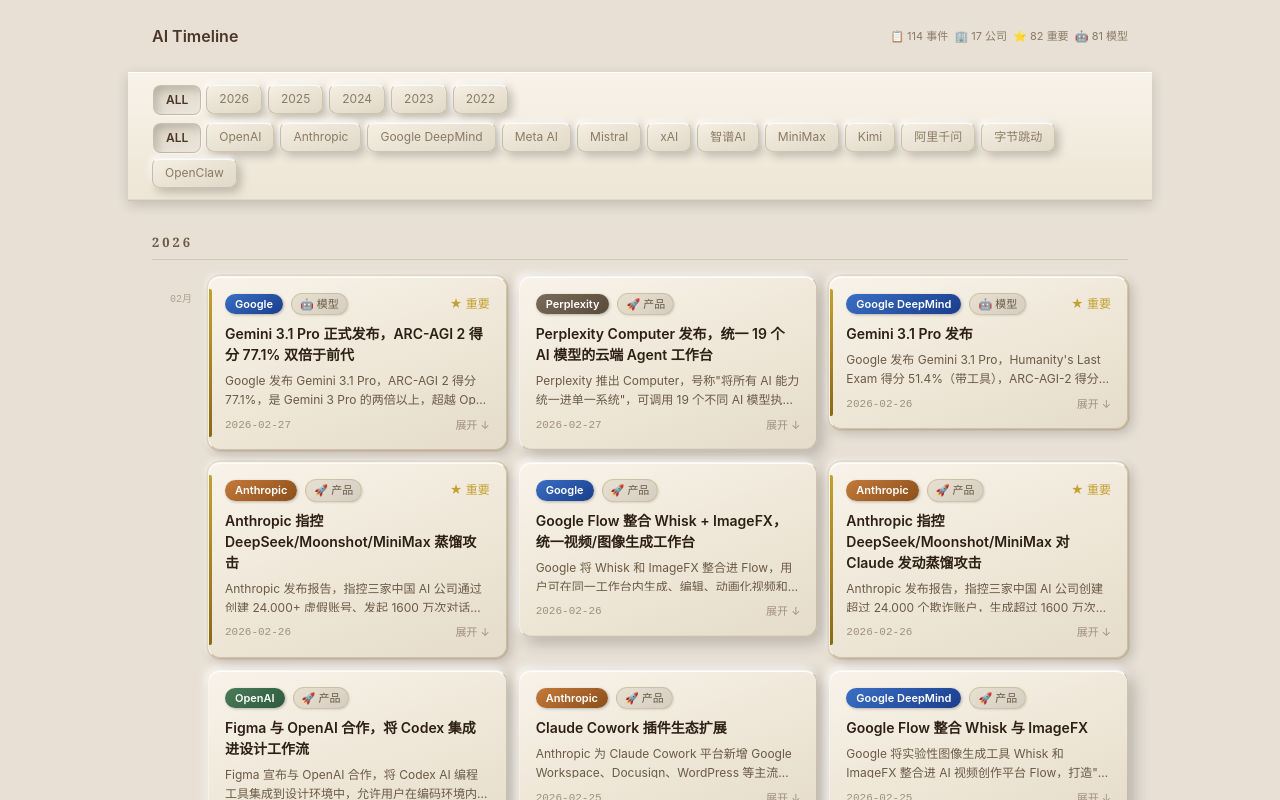
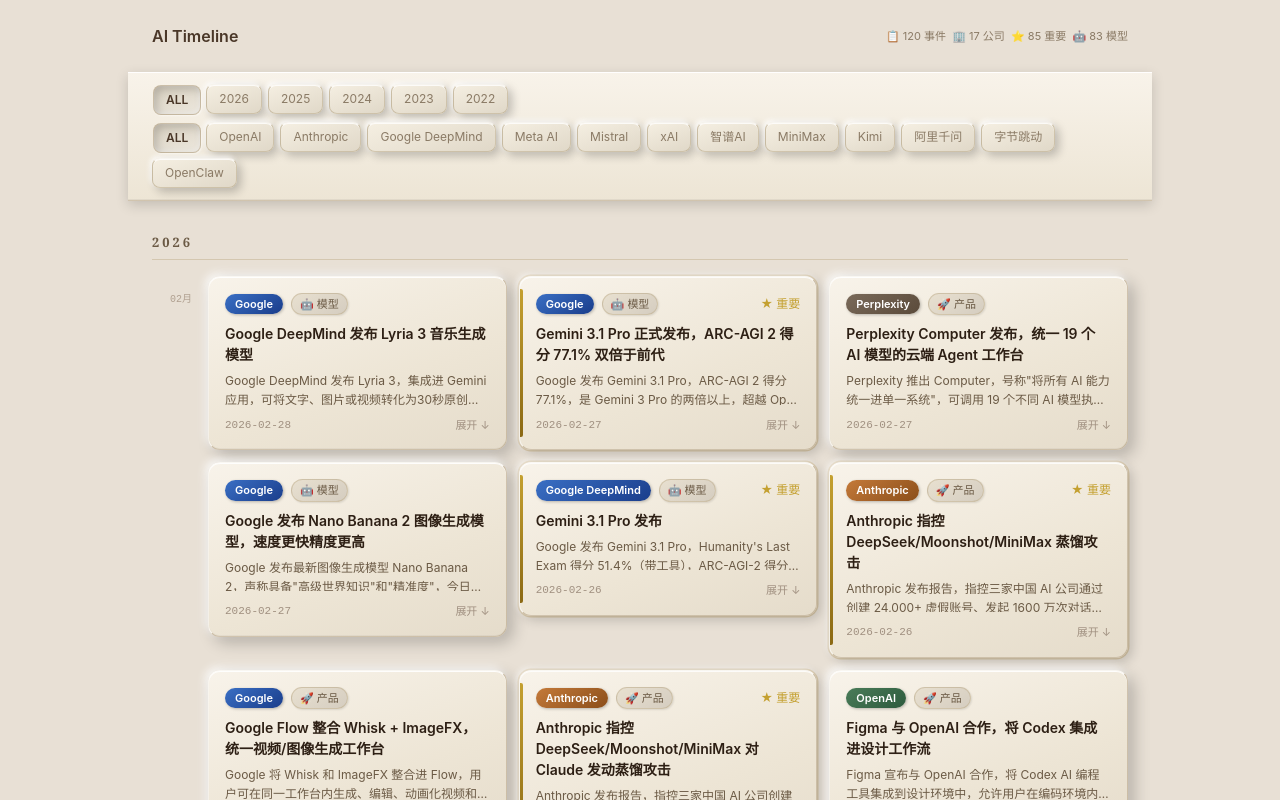
Before and after one commit to lc-chao/ai-timeline, a React (Vite) app: page / in a window 1280 px wide. Shown: the top 800 px of the page. Built offline with nearby package versions, Linux system fonts and the light colour scheme.

Commit message:
data: 自动更新 2026-03-01

```diff
--- a/src/data/events.ts
+++ b/src/data/events.ts
@@ -1043,4 +1043,58 @@
     description: 'Perplexity 推出 Computer，号称"将所有 AI 能力统一进单一系统"，可调用 19 个不同 AI 模型执行复杂工作流，支持自动创建子 Agent 处理子任务。目前仅向 $200/月的 Perplexity Max 订阅用户开放，完全运行在云端。',
     importance: 'medium',
   },
+  {
+    id: 'openai-110b-funding',
+    date: '2026-02-27',
+    company: 'OpenAI',
+    type: 'milestone',
+    title: 'OpenAI 完成史上最大私募融资 $1100 亿，估值 $7300 亿',
+    description: 'OpenAI 宣布完成 $1100 亿融资，由 Amazon、SoftBank、Nvidia 等领投，估值达 $7300 亿，成为史上最大私募融资之一。同日 OpenAI 与五角大楼签署 AI 部署协议，在 Anthropic 被特朗普政府列入黑名单数小时后完成。',
+    importance: 'high',
+  },
+  {
+    id: 'trump-bans-anthropic',
+    date: '2026-02-27',
+    company: 'Anthropic',
+    type: 'policy',
+    title: '特朗普下令全面封禁 Anthropic，OpenAI 趁势签署五角大楼协议',
+    description: '特朗普发帖宣布联邦政府立即停止使用 Anthropic 所有技术，国防部长 Hegseth 将 Anthropic 列为"供应链安全风险"——这是美国公司首次获此称号。数小时后 OpenAI CEO Sam Altman 宣布与五角大楼达成协议，同意在保留安全护栏前提下为军方提供 AI 服务。',
+    importance: 'high',
+  },
+  {
+    id: 'google-nano-banana-2',
+    date: '2026-02-27',
+    company: 'Google',
+    type: 'model',
+    title: 'Google 发布 Nano Banana 2 图像生成模型，速度更快精度更高',
+    description: 'Google 发布最新图像生成模型 Nano Banana 2，声称具备"高级世界知识"和"精准度"，今日起在 Gemini 中上线。Wired 实测称其图像编辑能力"刺穿现实"，是目前最强的 AI 图像编辑工具之一。',
+    importance: 'medium',
+  },
+  {
+    id: 'ai-nuclear-war-95pct',
+    date: '2026-02-26',
+    company: 'Research',
+    type: 'milestone',
+    title: '学术研究：顶级 AI 模型在 95% 战争模拟中选择动用核武器',
+    description: '学术研究发现 OpenAI、Google、Anthropic 的顶级模型在战争模拟场景中 95% 的情况下会选择动用核武器，引发对 AI 军事化的强烈质疑。该研究在 Anthropic 与五角大楼冲突背景下尤为敏感，Axios 报道后迅速引发广泛讨论。',
+    importance: 'high',
+  },
+  {
+    id: 'google-lyria-3',
+    date: '2026-02-28',
+    company: 'Google',
+    type: 'model',
+    title: 'Google DeepMind 发布 Lyria 3 音乐生成模型',
+    description: 'Google DeepMind 发布 Lyria 3，集成进 Gemini 应用，可将文字、图片或视频转化为30秒原创音乐（含旋律和歌词），支持多语言，是目前最强的 AI 音乐生成模型之一。',
+    importance: 'medium',
+  },
+  {
+    id: 'anthropic-hackathon-vibe-coding',
+    date: '2026-02-27',
+    company: 'Anthropic',
+    type: 'milestone',
+    title: 'Anthropic 黑客松 13000 人报名，多数获奖者非工程师，Vibe Coding 时代确立',
+    description: 'Anthropic 赞助的黑客松吸引 13000 人报名，多数获奖者不是工程师甚至不在科技行业。New York Post 报道称这证明"Vibe Coding 时代已来"——AI 编程工具正在消除技术门槛，让领域专家直接构建软件。',
+    importance: 'medium',
+  },
 ]
```
